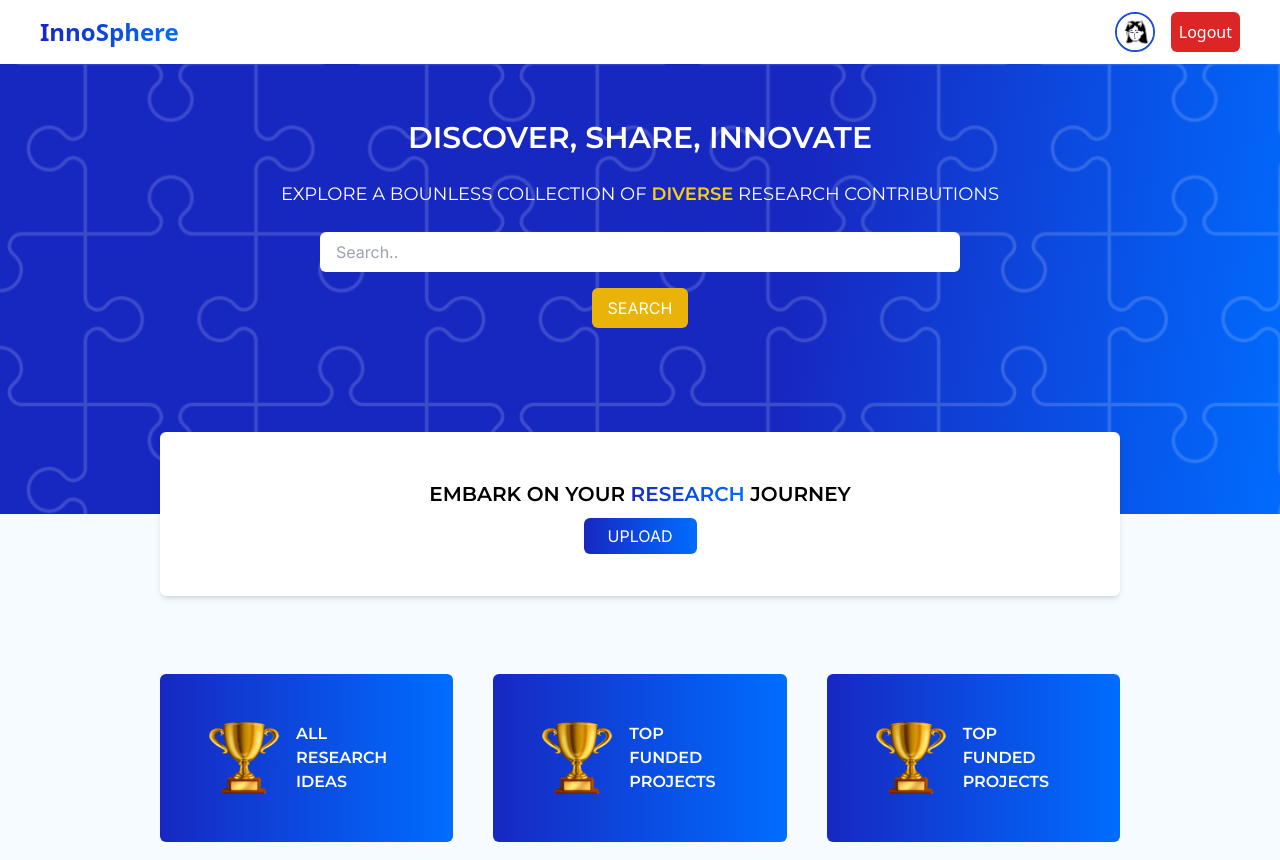
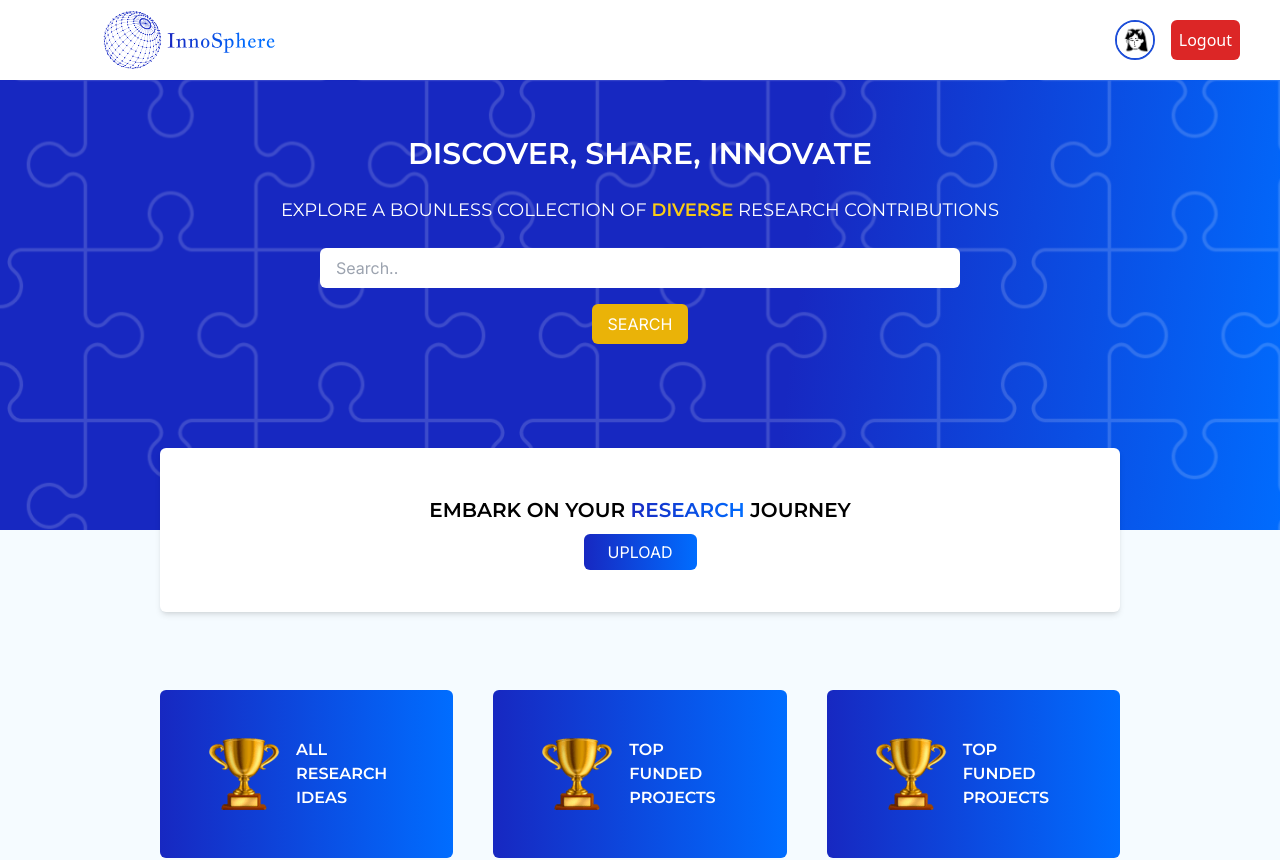
Before and after one commit to ShreyaS-2321/Research-Publication-Website, a React (Vite) app: page /Home in a window 1280 px wide. Shown: the top 860 px of the page. Built offline with nearby package versions, Linux system fonts and the light colour scheme.

Commit message:
Update Home.jsx

```diff
--- a/src/components/Home.jsx
+++ b/src/components/Home.jsx
@@ -5,6 +5,7 @@ import profile from "../assets/profile.png"
 import cv1 from "../assets/300image.jpg"
 import trophy from "../assets/Trophy.svg";
 import { Link } from "react-router-dom";
+import logo from "../assets/logo.svg";
 
 const Home = () => {
 
@@ -24,8 +25,8 @@ const Home = () => {
   return (
     <div className=" bg-[#F5FBFF] min-h-screen font-sans flex-col">
       {/* header  */}
-      <div className="h-16 bg-white flex justify-between items-center px-10">
-          <h1 className="text-2xl font-semibold bg-[linear-gradient(to_right,_rgba(23,_40,_193,_1),_rgba(0,_109,_255,_1))] bg-clip-text text-transparent">InnoSphere</h1>
+      <div className="h-20 bg-white flex justify-between items-center px-10">
+          <img src={logo} alt="" />
           <div className="flex gap-4">
           <img className="rounded-full h-[40px] w-[40px] object-contain border-2 border-blue-700" src={profile} alt="" />
           <button onClick={handleLogout} className="bg-red-600 rounded-md p-2 text-white">Logout</button>
```
